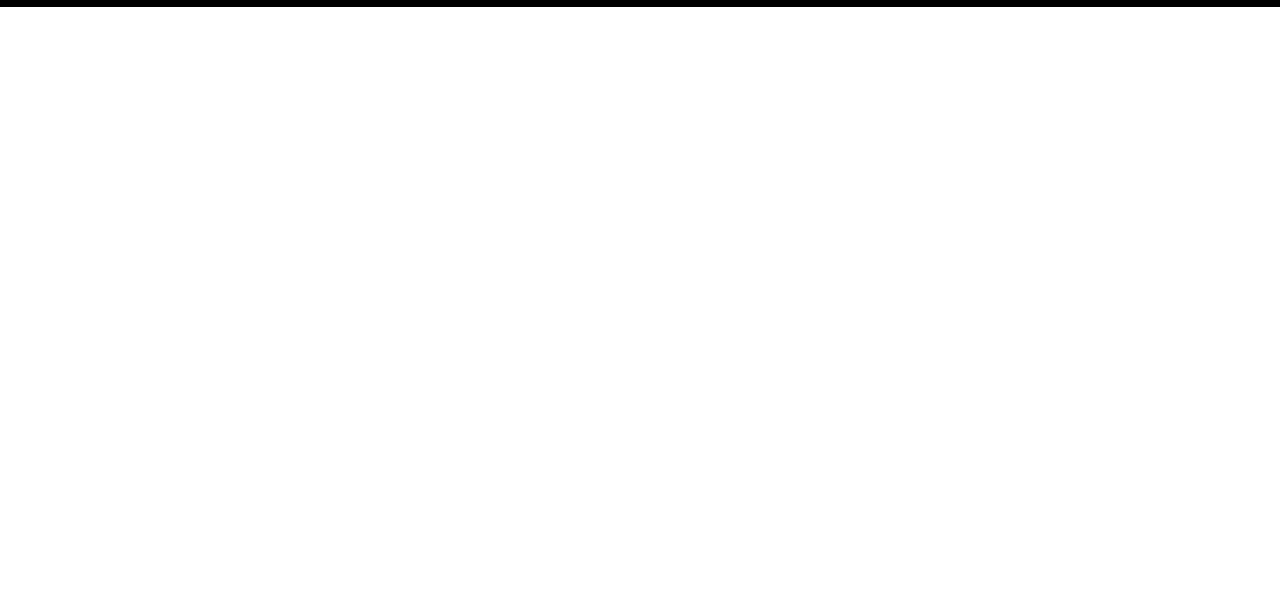
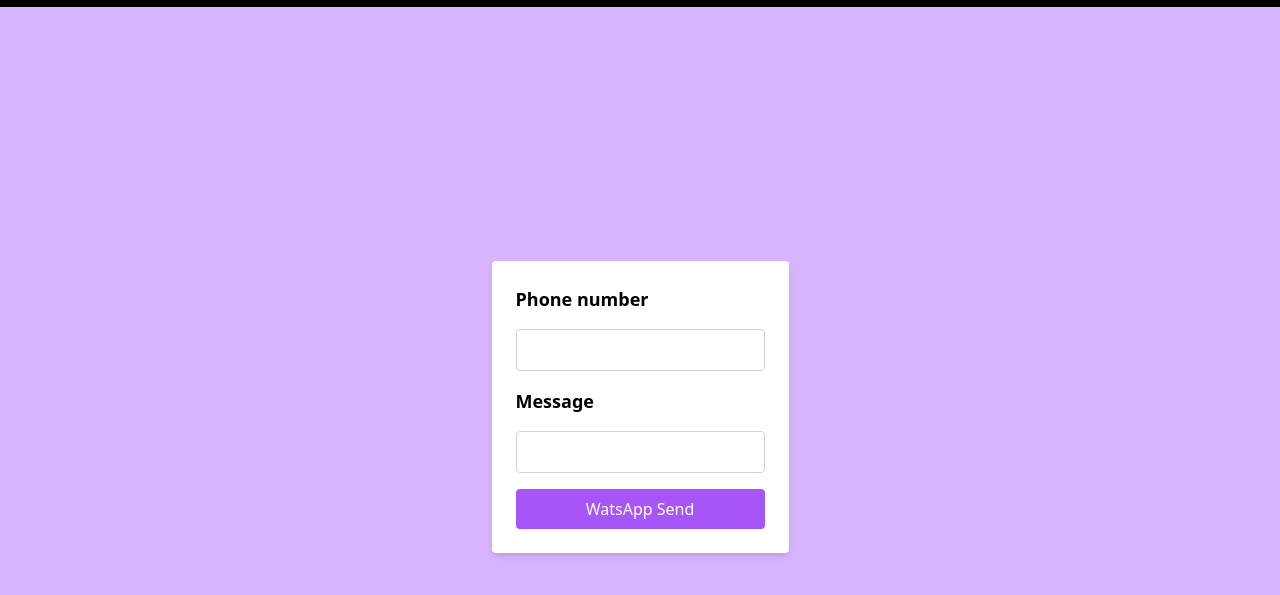
Before and after one commit to usharani222/Tailwind, a plain HTML site: page src/index.html in a window 1280 px wide. Shown: the part 37-632 px from the top of the page. Drawn offline with Linux system fonts and the light colour scheme.

Commit message:
added watsapp message sender

```diff
--- a/src/index.html
+++ b/src/index.html
@@ -1,8 +1,9 @@
 <!doctype html>
-<html>
+<html lang="en">
 <head>
   <meta charset="UTF-8">
   <meta name="viewport" content="width=device-width, initial-scale=1.0">
+  <title>Watsapp msg sender</title>
   <link href="./output.css" rel="stylesheet">
 </head>
 <body>
@@ -16,9 +17,32 @@
         <li>Contact</li>
     </ul>
   </nav>
-  <main></main>
+  <main class="flex flex-col items-center justify-center bg-purple-300 min-h-screen">
+    <form class="flex flex-col space-y-4 p-6 bg-white shadow-md rounded">
+      <label for="name" class="text-lg font-semibold">Phone number</label>
+      <input type="text" id="ph" class="border border-gray-300 rounded p-2">
+
+      <label for="message" class="text-lg font-semibold">Message</label>
+      <input type="text" id="message" class="border border-gray-300 rounded p-2">
+
+      <button type="submit" class="bg-purple-500 text-white px-4 py-2 rounded hover:bg-purple-600" onclick="sendmsg()">
+        WatsApp Send
+      </button>
+    </form>
+  </main>
   <footer>
 
   </footer>
+  <script>
+    function sendmsg(){
+      var t=new Date();
+      console.log(t);
+      const phno=document.getElementById("ph").value;
+      const msg=document.getElementById("message").value;
+      const url="https://wa.me/"+phno+"?text="
+       +"\nMessage: "+msg;
+       window.open(url,'_blank').focus();
+    }
+  </script>
 </body>
 </html>
```
Also changed, not shown: src/output.css.
